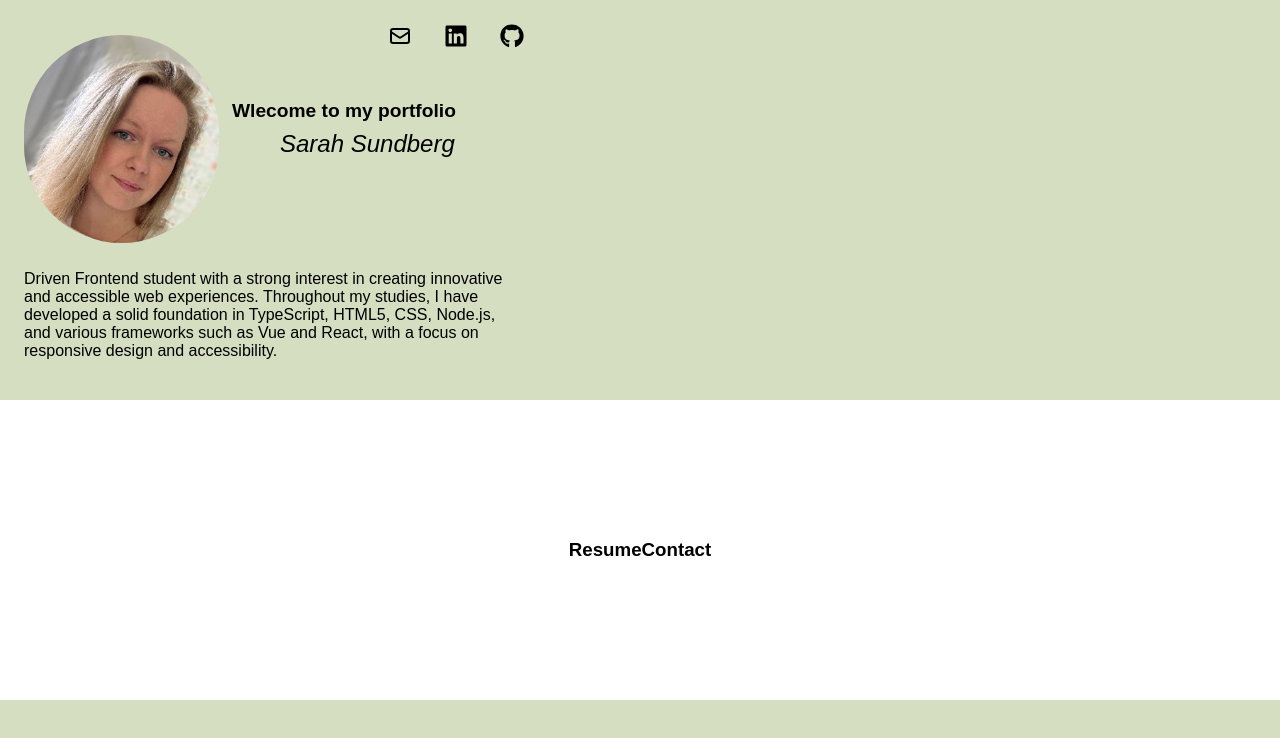
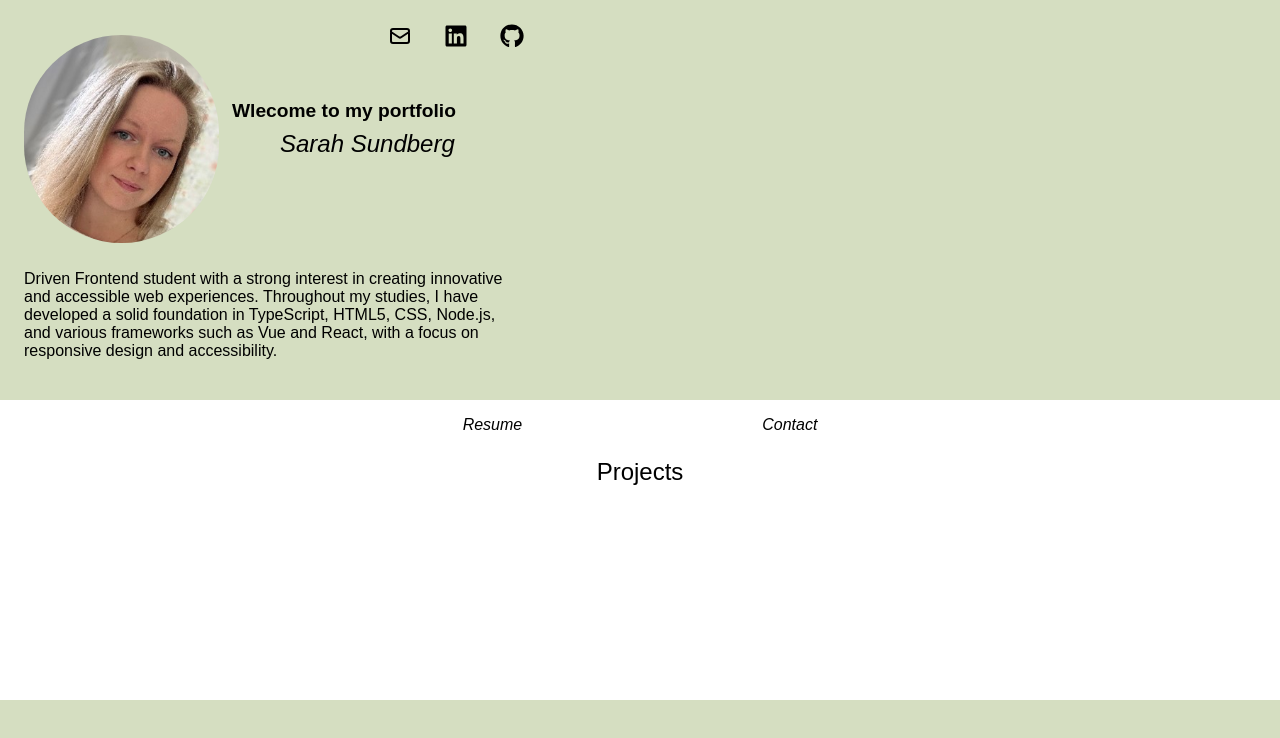
Before and after one commit to SarahSu92/Portfolio, a React (Vite) app in the folder Portfolio/: page / in a window 1280 px wide. Shown: the top 738 px of the page. Built offline with nearby package versions, Linux system fonts and the light colour scheme.

Commit message:
(feat): added content on main

```diff
--- a/Portfolio/src/Layout/Layout.scss
+++ b/Portfolio/src/Layout/Layout.scss
@@ -11,9 +11,7 @@ header {
 
 main {
  flex: 1; //makes main to fill the remaining gap left on the page between header & footer
- display: flex;
- justify-content: center;
- align-items: center;
+
 }
 
 footer {
--- a/Portfolio/src/components/Main/Main.scss
+++ b/Portfolio/src/components/Main/Main.scss
@@ -0,0 +1,41 @@
+.undernav {
+    margin: 0;
+    font-size: 1.1rem;
+    display: flex;
+    gap: 15rem;
+    margin-bottom: 1rem;
+    margin-top: 1rem;
+    justify-content: center;
+}
+
+.resume {
+    transition: 0.3s ease;
+    font-style: italic;
+    font-size: 1rem;
+    text-decoration: none;
+    cursor: pointer;
+    color: black;
+}
+
+.resume:hover {
+    transform: scale(1.3);
+}
+
+.contact {
+    transition: 0.3s ease;
+    font-style: italic;
+    font-size: 1rem;
+    text-decoration: none;
+    cursor: pointer;
+    color: black;
+}
+
+.contact:hover {
+    transform: scale(1.3);
+}
+
+h3 {
+    text-align: center;
+    font-weight: 100;
+    font-size: 1.5rem;
+}
--- a/Portfolio/src/components/Main/Main.tsx
+++ b/Portfolio/src/components/Main/Main.tsx
@@ -1,11 +1,14 @@
 import './Main.scss';
 export const Main = () => {
     return<>
-    <h3>Resume</h3>
-    <h3>Contact</h3>
-    <div>
+    <div className='undernav'>
+        <a href='#' className='resume'>Resume</a>
+        <a href='#' className='contact'>Contact</a>
+    </div>
+    <h3>Projects</h3>
+    <div></div>
 
-    </div>
+
 
     </>
 }
```
